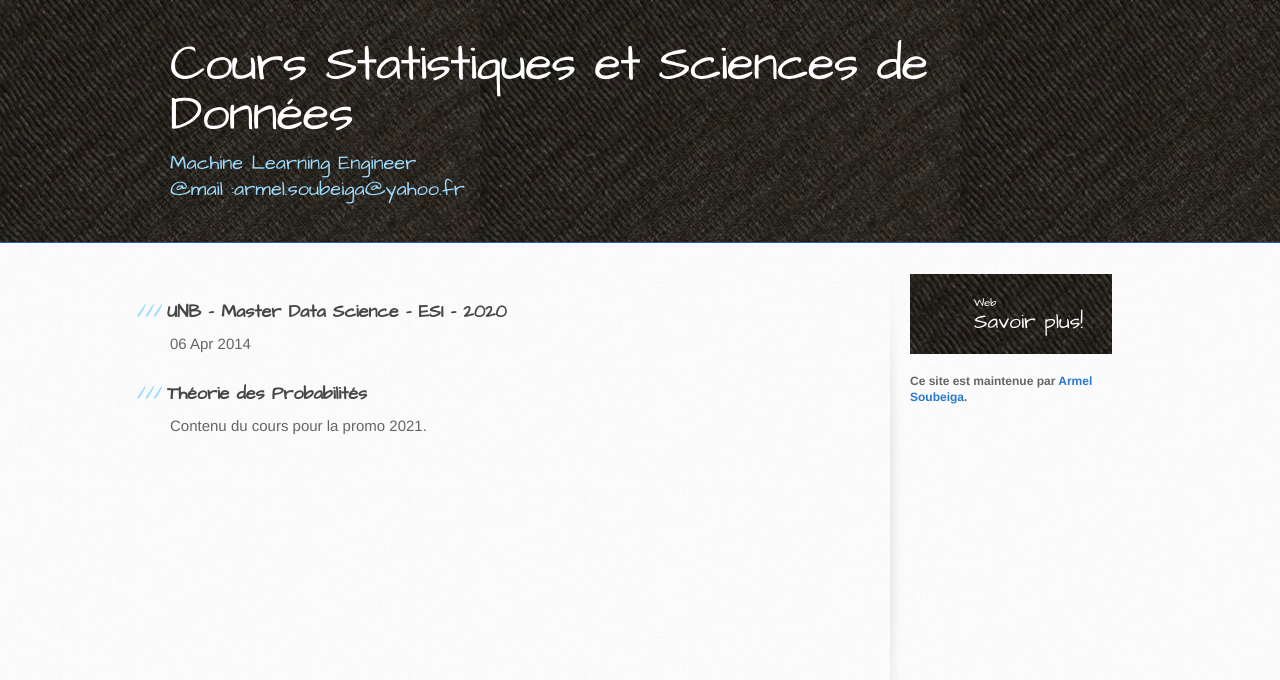
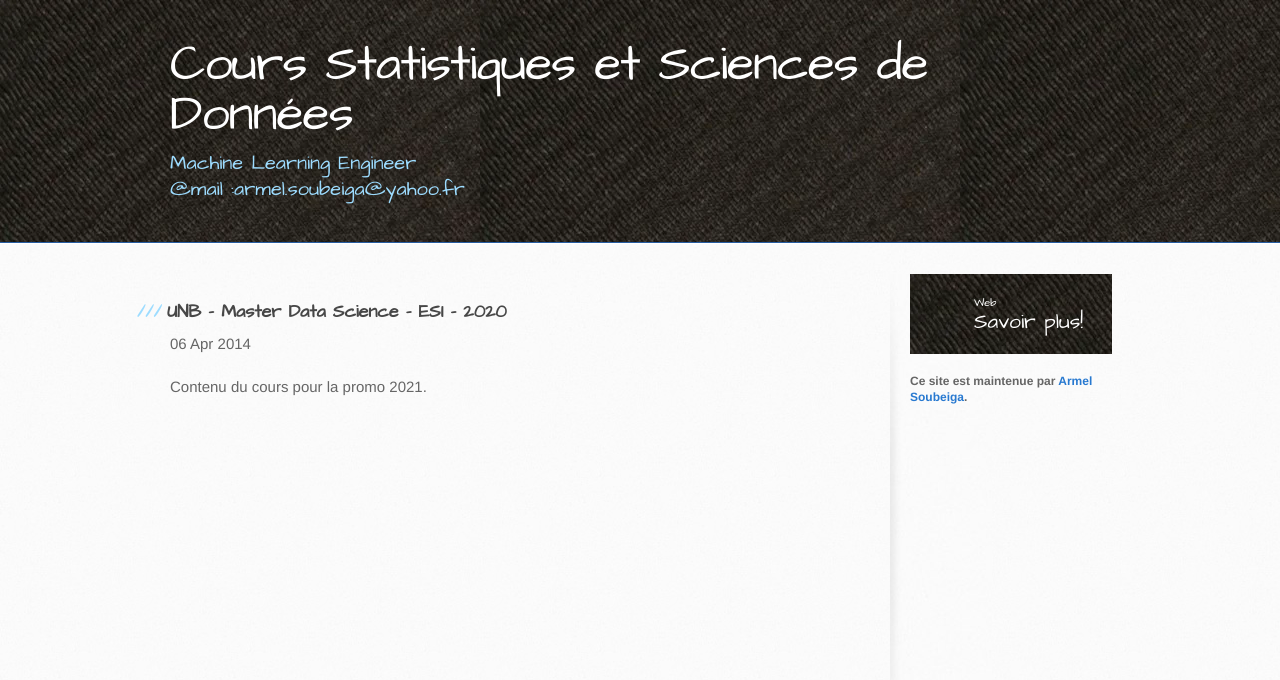
Before and after one commit to armelsoubeiga/Cours, a Jekyll site: the page built from statsprob/_posts/2014-04-06-Théorie-des-Probabilités-2021.md, in a window 1280 px wide. Shown: the top 680 px of the page. Built offline with Jekyll 4.4.1, drawn with Linux system fonts in a browser that asks for light colours.

Commit message:
Update 2014-04-06-Théorie-des-Probabilités-2021.md

```diff
--- a/statsprob/_posts/2014-04-06-Théorie-des-Probabilités-2021.md
+++ b/statsprob/_posts/2014-04-06-Théorie-des-Probabilités-2021.md
@@ -4,6 +4,4 @@ title: "UNB - Master Data Science - ESI - 2020"
 categories: theory
 ---
 
-### Théorie des Probabilités
-
 Contenu du cours pour la promo 2021.
```
